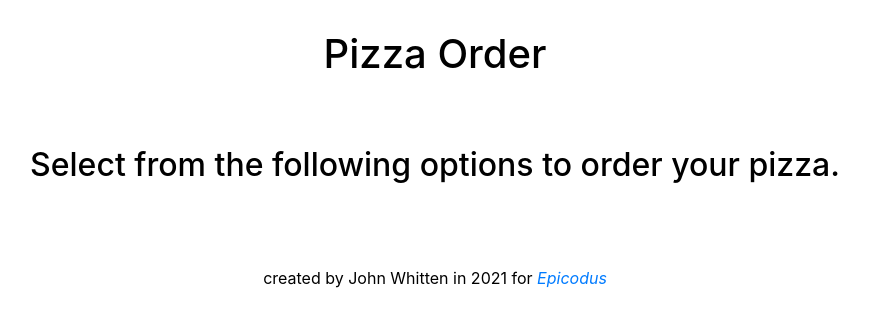
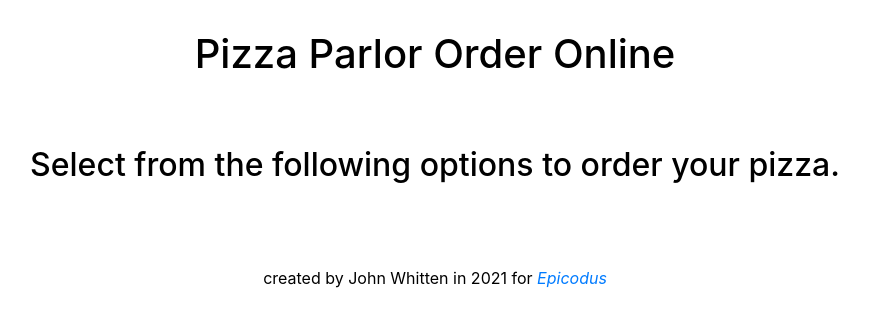
Before and after one commit to johnwhittenstudio/project-4, a plain HTML site: page index.html in a window 1280 px wide. Shown: the whole page, without its empty margins (205-1074 px from the left). Drawn offline with Linux system fonts and the light colour scheme.

Commit message:
update html

```diff
--- a/index.html
+++ b/index.html
@@ -5,11 +5,11 @@
   <link href="css/styles.css" rel="stylesheet" type="text/css">
   <script src="js/jquery-3.6.0.js"></script>
   <script src="js/scripts.js"></script>
-  <title>Pizza Order</title>
+  <title>Pizza Parlor</title>
 </head>
 <body>
   <div class="header1">
-    <h1>Pizza Order</h1>
+    <h1>Pizza Parlor Order Online</h1>
   </div>
   <div class="header2">
     <h2>Select from the following options to order your pizza.</h2>
```
